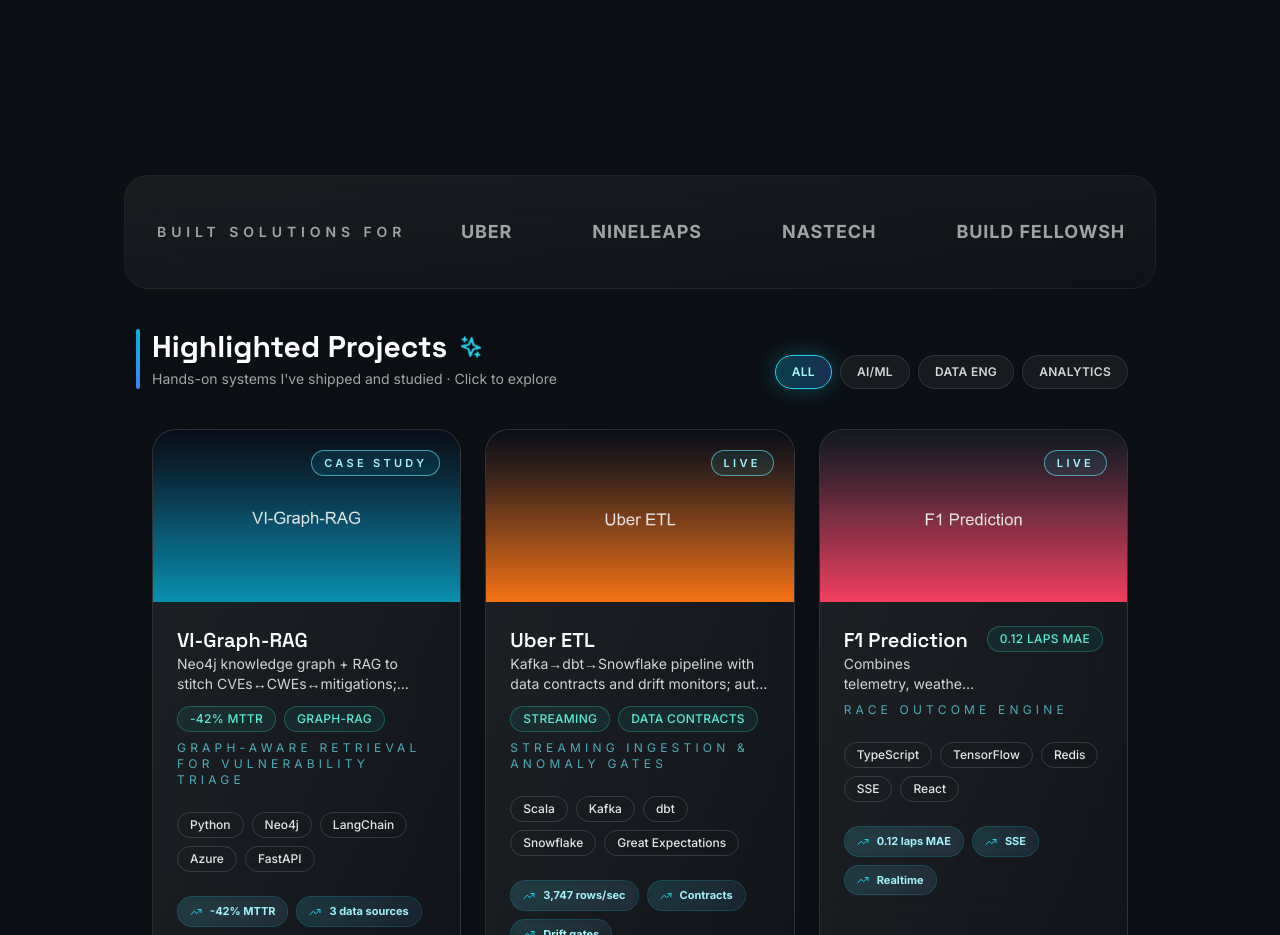
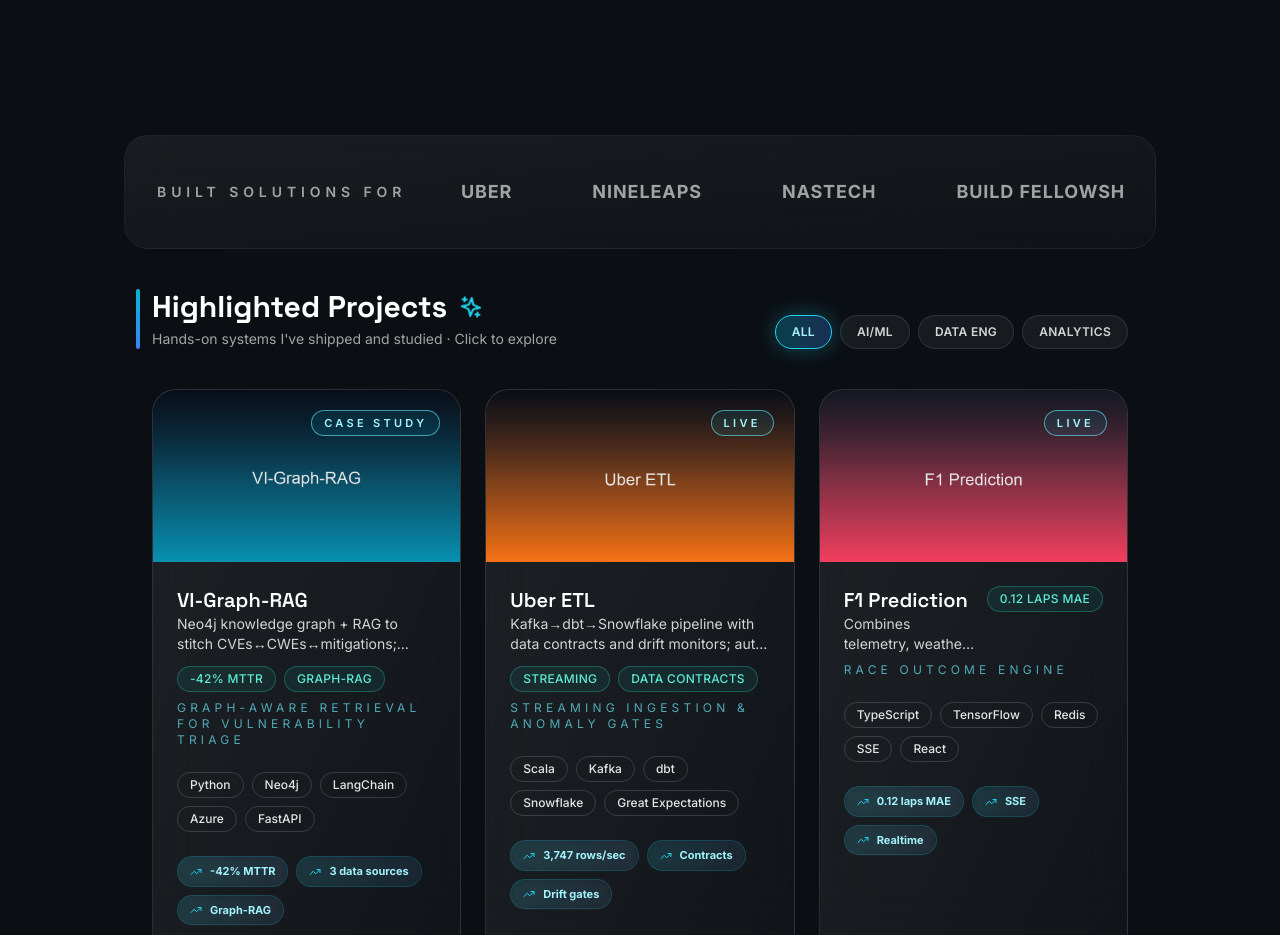
Before and after one commit to HarshithKeshavamurthy17/hk-portfolio, a React (Vite) app: page / in a window 1280 px wide. Shown: the part 960-1895 px from the top of the page. Built offline with nearby package versions, Linux system fonts and the light colour scheme.

Commit message:
🎨 Increase negative margin to close gap above company section
- Changed from -mt-6 to -mt-16 for tighter spacing
- Closes large gap between Hero and Built solutions for section

```diff
--- a/src/App.tsx
+++ b/src/App.tsx
@@ -163,7 +163,7 @@
         className="flex flex-col gap-10"
       >
         <Hero />
-        <div className="-mt-6">
+        <div className="-mt-16">
           <TrustedBy />
         </div>
         <Projects />
```
